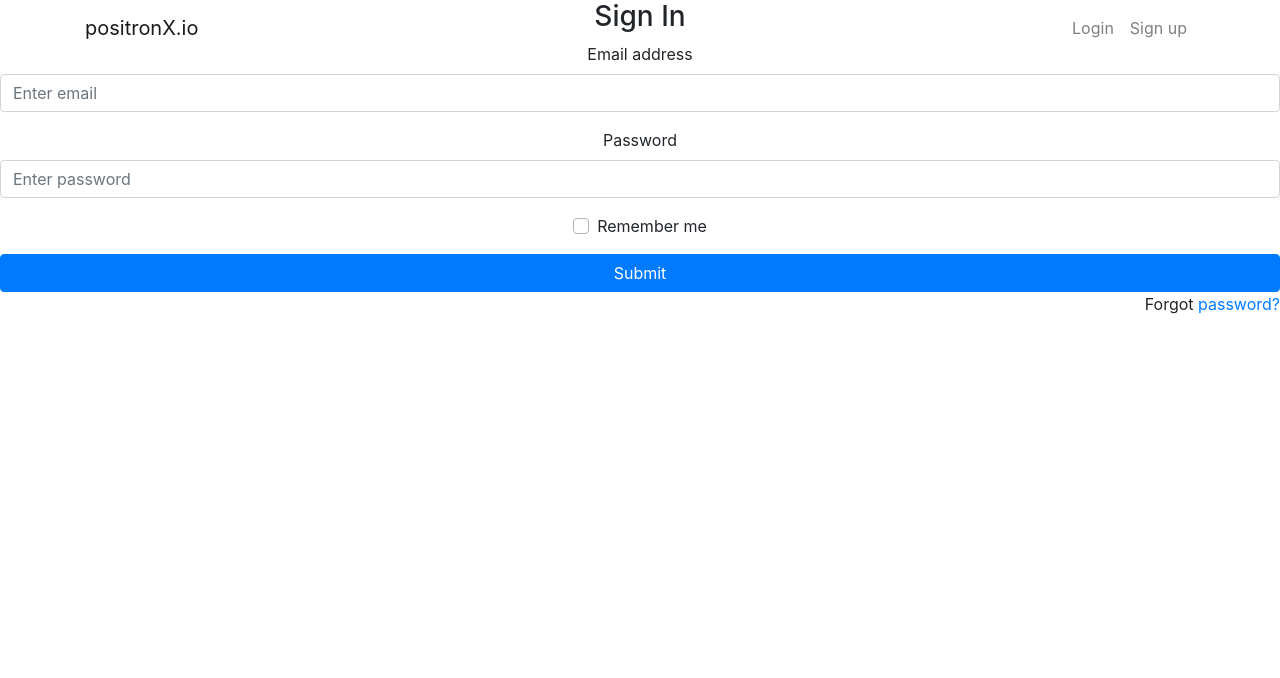
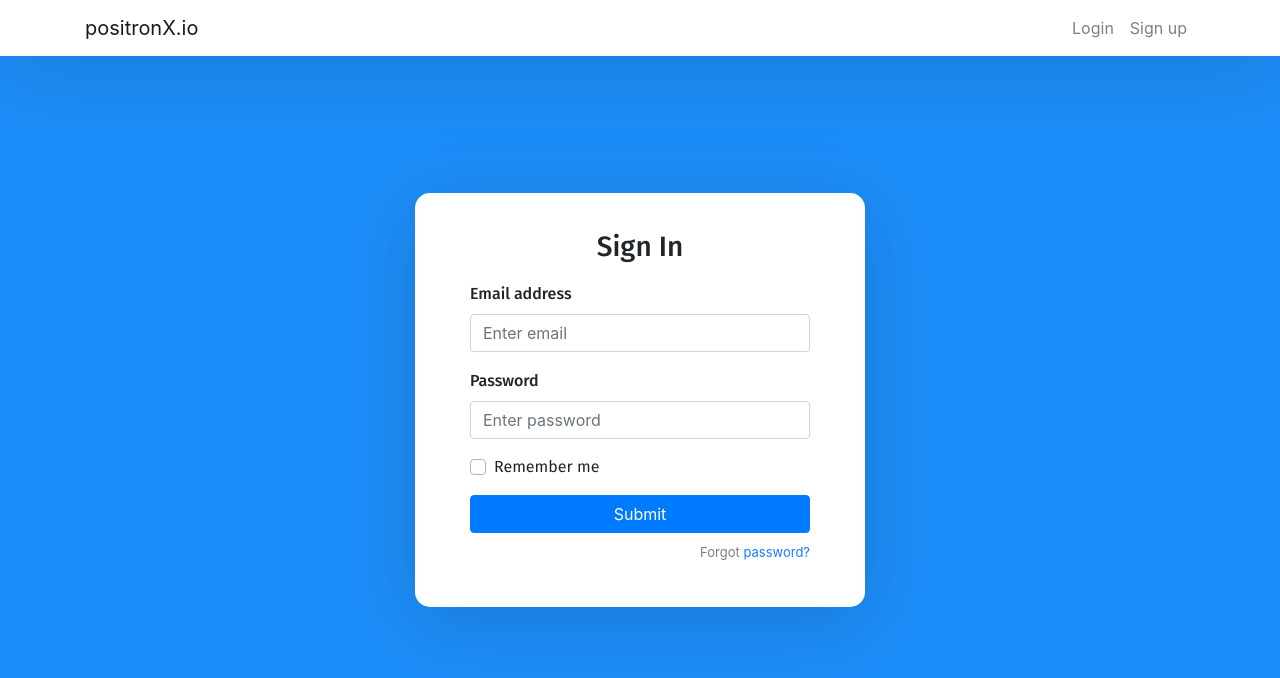
Before and after one commit to Rakib-RS/RU-Meeting, a React (Create React App) app in the folder client/: page / in a window 1280 px wide. Shown: the top 678 px of the page. Built offline with nearby package versions, Linux system fonts and the light colour scheme.

Commit message:
login & signUp

```diff
--- a/client/src/index.css
+++ b/client/src/index.css
@@ -1,13 +1,73 @@
+@import url('https://fonts.googleapis.com/css?family=Fira+Sans:400,500,600,700,800');
+
+* {
+  box-sizing: border-box;
+}
 body {
-  margin: 0;
-  font-family: -apple-system, BlinkMacSystemFont, 'Segoe UI', 'Roboto', 'Oxygen',
-    'Ubuntu', 'Cantarell', 'Fira Sans', 'Droid Sans', 'Helvetica Neue',
-    sans-serif;
-  -webkit-font-smoothing: antialiased;
-  -moz-osx-font-smoothing: grayscale;
+  background: #1C8EF9 !important;
+  min-height: 100vh;
+  display: flex;
+  font-weight: 400;
+  font-family: 'Fira Sans', sans-serif;
 }
 
-code {
-  font-family: source-code-pro, Menlo, Monaco, Consolas, 'Courier New',
-    monospace;
+h1,h2,h3,h4,h5,h6,label,span {
+  font-weight: 500;
+  font-family: 'Fira Sans', sans-serif;
 }
+
+body, html, .App, #root, .auth-wrapper {
+  width: 100%;
+  height: 100%;
+}
+
+.navbar-light {
+  background-color: #ffffff;
+  box-shadow: 0px 14px 80px rgba(34, 35, 58, 0.2);
+}
+
+.auth-wrapper {
+  display: flex;
+  justify-content: center;
+  flex-direction: column;
+  text-align: left;
+}
+
+.auth-inner {
+  width: 450px;
+  margin: auto;
+  background: #ffffff;
+  box-shadow: 0px 14px 80px rgba(34, 35, 58, 0.2);
+  padding: 40px 55px 45px 55px;
+  border-radius: 15px;
+  transition: all .3s;
+}
+
+.auth-wrapper .form-control:focus {
+  border-color: #167bff;
+  box-shadow: none;
+}
+
+.auth-wrapper h3 {
+  text-align: center;
+  margin: 0;
+  line-height: 1;
+  padding-bottom: 20px;
+}
+
+.custom-control-label {
+  font-weight: 400;
+}
+
+.forgot-password,
+.forgot-password a {
+  text-align: right;
+  font-size: 13px;
+  padding-top: 10px;
+  color: #7f7d7d;
+  margin: 0;
+}
+
+.forgot-password a {
+  color: #167bff;
+}
```
Also changed, not shown: client/src/app/AppIndex.js (deleted, +0 -15 lines).
